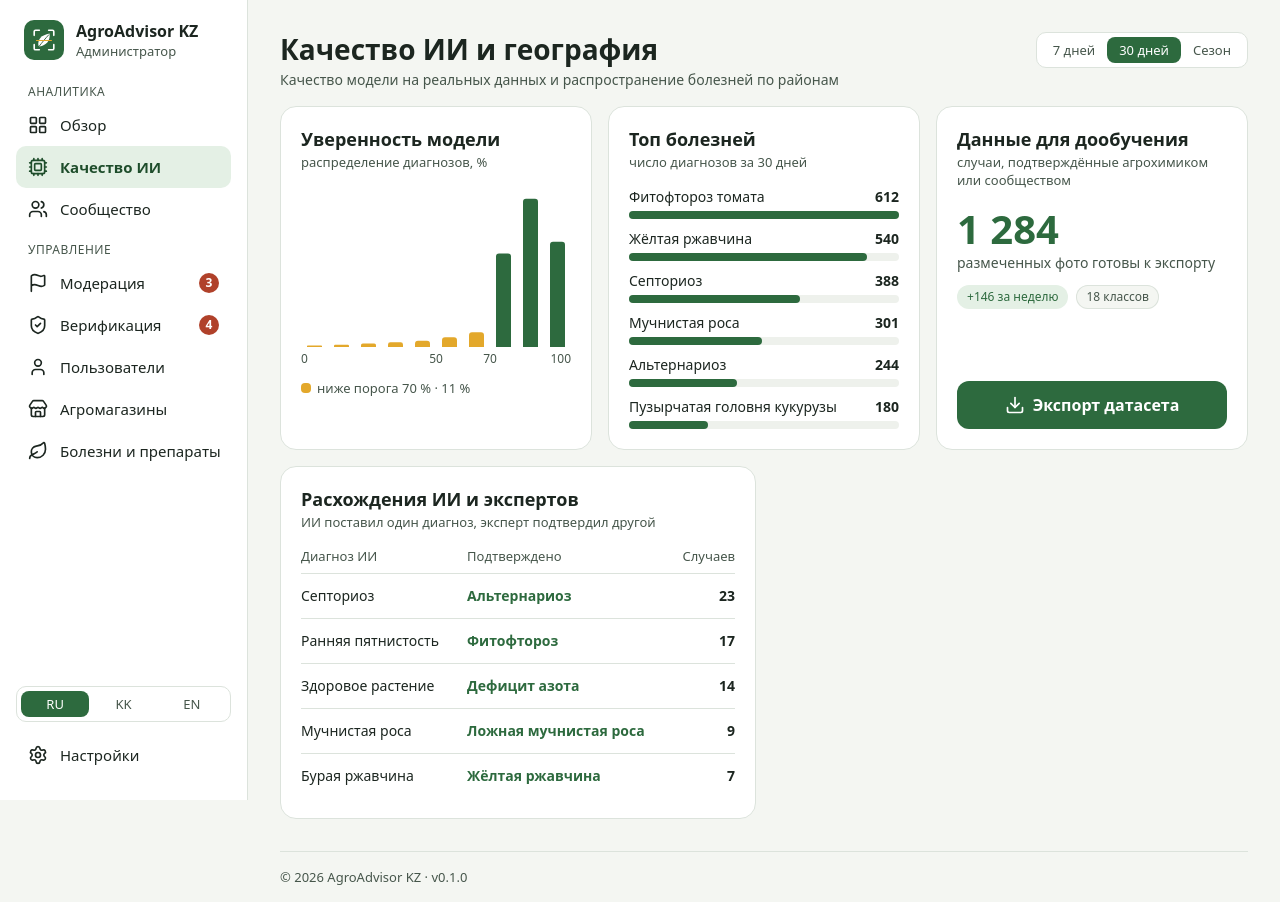
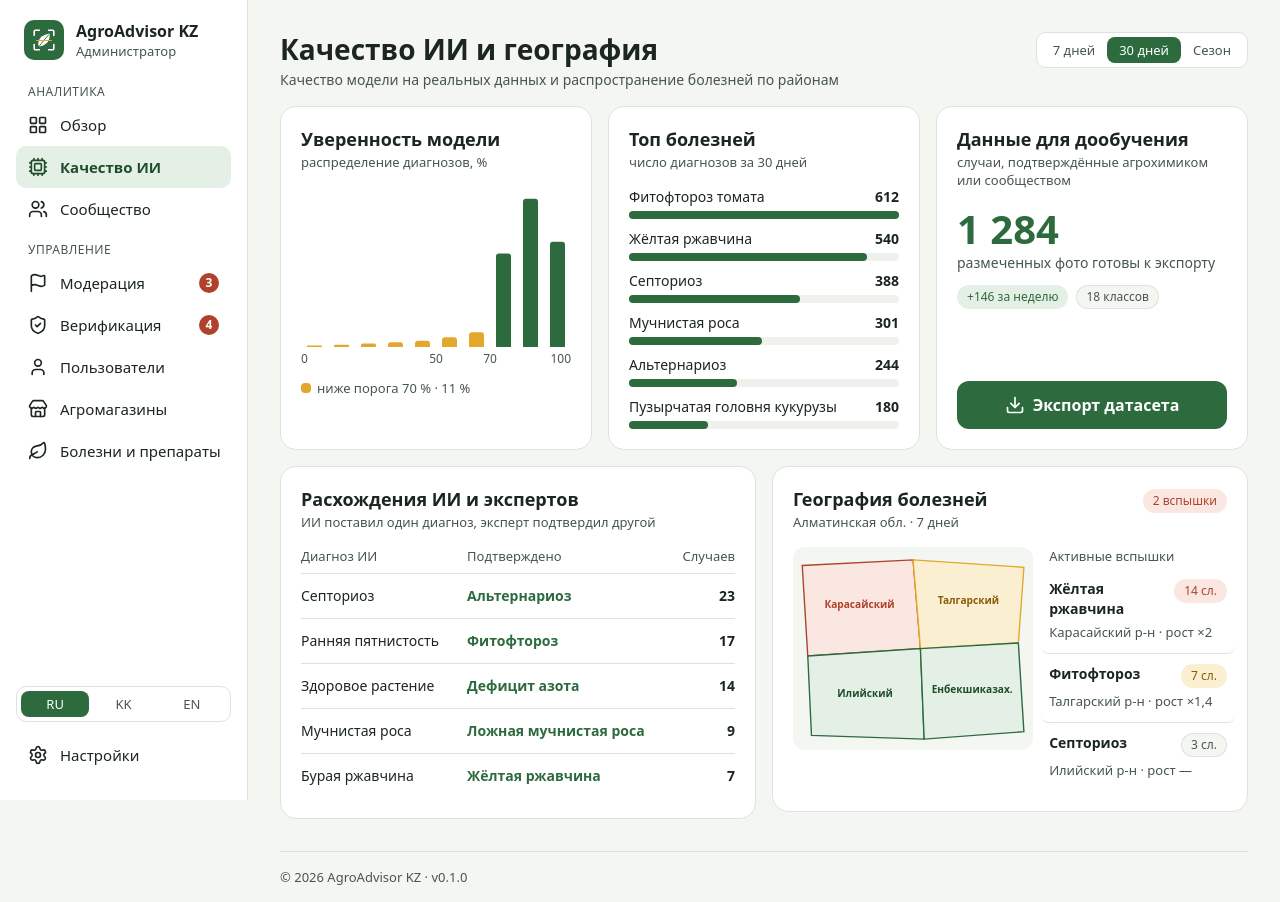
Before and after one commit to nurbolatdev/agroadvisor-kz, a React (Vite) app in the folder apps/admin-web/: page /ai-quality in a window 1280 px wide. Built offline with nearby package versions, Linux system fonts and the light colour scheme.

Commit message:
feat(ai-quality): add disease geography map with outbreaks

```diff
--- /dev/null
+++ b/apps/admin-web/src/features/ai-quality/components/DiseaseGeographyCard.tsx
@@ -0,0 +1,120 @@
+import { useState } from 'react'
+import { Badge } from '@/components/ui/Badge'
+import { Card, CardHeader } from '@/components/ui/Card'
+import { districtLevel, LEVELS, outbreakLevel } from '@/features/ai-quality/outbreaks'
+import type { DiseaseGeography } from '@/shared/types'
+import { cn } from '@/shared/utils/cn'
+import { pluralize } from '@/shared/utils/format'
+
+interface DiseaseGeographyCardProps {
+  geography: DiseaseGeography
+}
+
+/** Simplified 2 × 2 scheme of districts, not a geographic map. */
+const SHAPES: Record<string, { points: string; label: [number, number]; short?: string }> = {
+  karasay: { points: '10,20 130,14 138,110 16,118', label: [72, 66] },
+  talgar: { points: '130,14 250,22 244,104 138,110', label: [190, 62] },
+  ili: { points: '16,118 138,110 142,208 20,204', label: [78, 162] },
+  enbekshikazakh: {
+    points: '138,110 244,104 250,200 142,208',
+    label: [194, 158],
+    short: 'Енбекшиказах.',
+  },
+}
+
+const formatGrowth = (growth: number | null) =>
+  growth === null ? 'рост —' : `рост ×${growth.toLocaleString('ru-RU')}`
+
+export function DiseaseGeographyCard({ geography }: DiseaseGeographyCardProps) {
+  const [activeDistrict, setActiveDistrict] = useState<string>()
+  const { outbreaks, districts } = geography
+  const alerts = outbreaks.filter((outbreak) => outbreakLevel(outbreak) !== 'calm').length
+  const districtName = (id: string) => districts.find((district) => district.id === id)?.name ?? id
+
+  return (
+    <Card>
+      <CardHeader
+        title="География болезней"
+        subtitle={`${geography.region} · ${pluralize(geography.days, ['день', 'дня', 'дней'])}`}
+        action={
+          alerts > 0 ? (
+            <Badge tone="danger">{pluralize(alerts, ['вспышка', 'вспышки', 'вспышек'])}</Badge>
+          ) : null
+        }
+      />
+      <div className="grid gap-4 sm:grid-cols-[minmax(0,1.35fr)_minmax(0,1fr)]">
+        <svg
+          viewBox="0 0 260 220"
+          role="group"
+          aria-label="Схема районов"
+          className="w-full rounded-xl bg-bg"
+        >
+          {districts.map((district) => {
+            const shape = SHAPES[district.id]
+            if (!shape) return null
+            const level = districtLevel(outbreaks, district.id)
+            const isActive = activeDistrict === district.id
+            return (
+              <g
+                key={district.id}
+                // Focus or hover highlights the district's rows; a tap does the same on touch screens.
+                role="img"
+                tabIndex={0}
+                aria-label={`${district.name} район: ${LEVELS[level].label}`}
+                onMouseEnter={() => setActiveDistrict(district.id)}
+                onMouseLeave={() => setActiveDistrict(undefined)}
+                onFocus={() => setActiveDistrict(district.id)}
+                onBlur={() => setActiveDistrict(undefined)}
+                onClick={() => setActiveDistrict(isActive ? undefined : district.id)}
+                className="cursor-pointer outline-none"
+              >
+                <polygon
+                  points={shape.points}
+                  strokeWidth={isActive ? 3 : 1.5}
+                  className={cn('transition-[stroke-width]', LEVELS[level].shape)}
+                />
+                <text
+                  x={shape.label[0]}
+                  y={shape.label[1]}
+                  textAnchor="middle"
+                  className="text-[11px] font-semibold"
+                >
+                  {shape.short ?? district.name}
+                </text>
+              </g>
+            )
+          })}
+        </svg>
+
+        <div>
+          <h3 className="mb-1 text-caption font-normal text-text-muted">Активные вспышки</h3>
+          <ul>
+            {outbreaks.map((outbreak) => {
+              const level = LEVELS[outbreakLevel(outbreak)]
+              const isActive = activeDistrict === outbreak.districtId
+              return (
+                <li
+                  key={`${outbreak.districtId}-${outbreak.disease}`}
+                  onMouseEnter={() => setActiveDistrict(outbreak.districtId)}
+                  onMouseLeave={() => setActiveDistrict(undefined)}
+                  className={cn(
+                    '-mx-2 rounded-lg border-b border-border px-2 py-2.5 transition-colors last:border-b-0',
+                    isActive && 'bg-primary-soft',
+                  )}
+                >
+                  <span className="flex items-start justify-between gap-2">
+                    <span className="text-small font-semibold text-text">{outbreak.disease}</span>
+                    <Badge tone={level.tone}>{outbreak.cases} сл.</Badge>
+                  </span>
+                  <span className="text-caption font-normal text-text-muted">
+                    {districtName(outbreak.districtId)} р-н · {formatGrowth(outbreak.growth)}
+                  </span>
+                </li>
+              )
+            })}
+          </ul>
+        </div>
+      </div>
+    </Card>
+  )
+}
--- /dev/null
+++ b/apps/admin-web/src/features/ai-quality/outbreaks.ts
@@ -0,0 +1,39 @@
+import type { BadgeTone } from '@/components/ui/Badge'
+import type { DistrictOutbreak } from '@/shared/types'
+
+export type OutbreakLevel = 'outbreak' | 'growth' | 'calm'
+
+const RANK: Record<OutbreakLevel, number> = { calm: 0, growth: 1, outbreak: 2 }
+
+/** Rule from the spec: outbreak — ≥ 10 cases or growth ≥ ×2; growth — ≥ 5 cases; otherwise calm. */
+export function outbreakLevel({ cases, growth }: DistrictOutbreak): OutbreakLevel {
+  if (cases >= 10 || (growth ?? 0) >= 2) return 'outbreak'
+  if (cases >= 5) return 'growth'
+  return 'calm'
+}
+
+/** A district takes the most severe level of its outbreaks. */
+export function districtLevel(outbreaks: DistrictOutbreak[], districtId: string): OutbreakLevel {
+  return outbreaks
+    .filter((outbreak) => outbreak.districtId === districtId)
+    .map(outbreakLevel)
+    .reduce<OutbreakLevel>((max, level) => (RANK[level] > RANK[max] ? level : max), 'calm')
+}
+
+export const LEVELS: Record<OutbreakLevel, { label: string; tone: BadgeTone; shape: string }> = {
+  outbreak: {
+    label: 'вспышка',
+    tone: 'danger',
+    shape: 'fill-danger-soft stroke-danger [&+text]:fill-danger',
+  },
+  growth: {
+    label: 'рост',
+    tone: 'warning',
+    shape: 'fill-warning-soft stroke-warning [&+text]:fill-warning-strong',
+  },
+  calm: {
+    label: 'спокойно',
+    tone: 'neutral',
+    shape: 'fill-primary-soft stroke-primary [&+text]:fill-primary-dark',
+  },
+}
--- a/apps/admin-web/src/features/ai-quality/pages/AiQualityPage.tsx
+++ b/apps/admin-web/src/features/ai-quality/pages/AiQualityPage.tsx
@@ -7,6 +7,7 @@ import { Loader } from '@/components/ui/Loader'
 import { PageHeader } from '@/components/ui/PageHeader'
 import { SegmentedControl } from '@/components/ui/SegmentedControl'
 import { ConfidenceHistogram } from '@/features/ai-quality/components/ConfidenceHistogram'
+import { DiseaseGeographyCard } from '@/features/ai-quality/components/DiseaseGeographyCard'
 import { MismatchesCard } from '@/features/ai-quality/components/MismatchesCard'
 import { TopDiseasesCard } from '@/features/ai-quality/components/TopDiseasesCard'
 import { TrainingDataCard } from '@/features/ai-quality/components/TrainingDataCard'
@@ -67,6 +68,7 @@ export function AiQualityPage() {
           </div>
           <div className="grid items-start gap-4 xl:grid-cols-2">
             <MismatchesCard mismatches={data.mismatches} />
+            <DiseaseGeographyCard geography={data.geography} />
           </div>
         </div>
       ) : (
```
